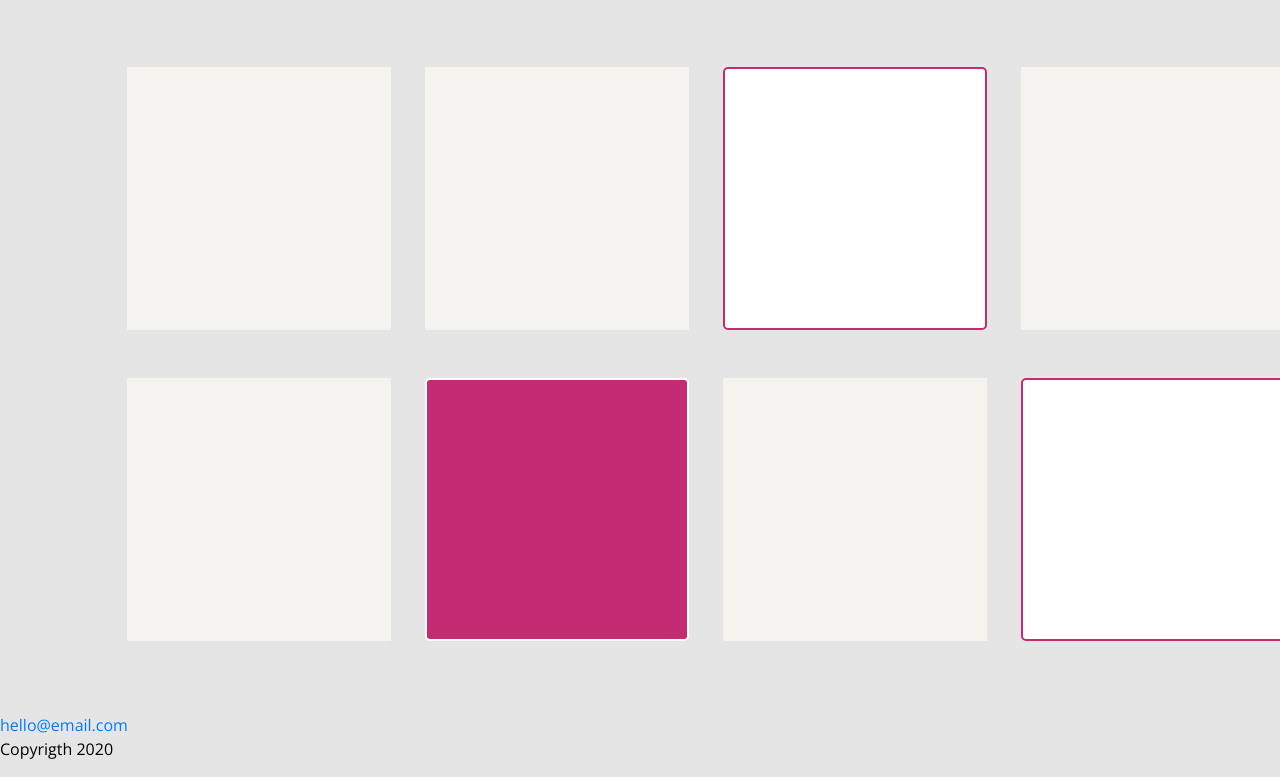
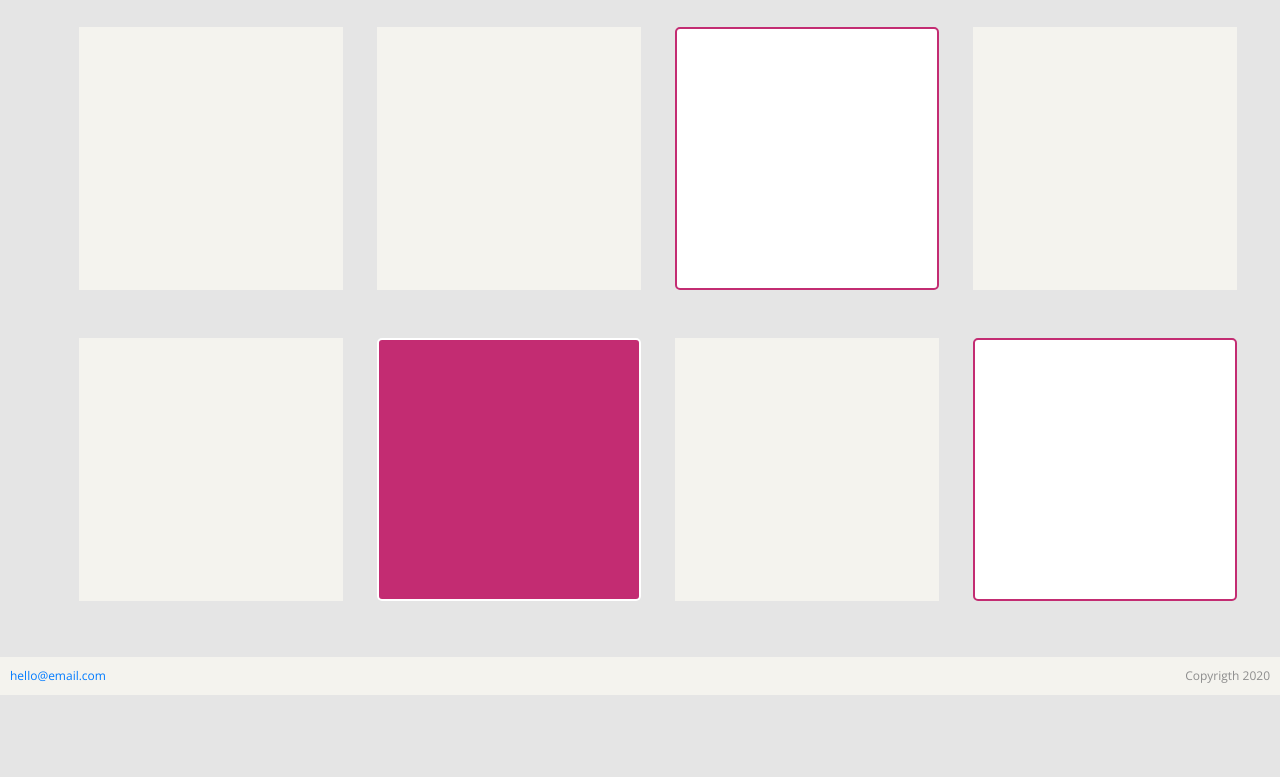
Before and after one commit to piasun/pia-sundsby-css-frameworks-ma1, a plain HTML site: page index.html in a window 1280 px wide. Shown: the part 133-910 px from the top of the page. After the commit the page ends 828 px from the top, so only its background shows below. Drawn offline with nearby package versions, Linux system fonts and the light colour scheme.

Commit message:
updated scss

```diff
--- a/index.html
+++ b/index.html
@@ -13,7 +13,7 @@
   </head>
   <body>
     <nav class="navbar navbar-expand-lg navbar-light bg-light">
-      <a class="navbar-brand nav__logo" href="#">MA1</a>
+      <a class="navbar-brand" href="index.html">MA1</a>
       <button
         class="navbar-toggler"
         type="button"
@@ -43,29 +43,29 @@
     <div class="container">
       <h1>Squares</h1>
 
-      <div class="grid">
-        <div class="grid__item">
+      <div class="row grid">
+        <div class="col-6 col-md-3 grid__item">
           <div class="square"></div>
         </div>
-        <div class="grid__item">
+        <div class="col-6 col-md-3 grid__item">
           <div class="square"></div>
         </div>
-        <div class="grid__item">
+        <div class="col-6 col-md-3 grid__item">
           <div class="square square--border"></div>
         </div>
-        <div class="grid__item">
+        <div class="col-6 col-md-3 grid__item">
           <div class="square"></div>
         </div>
-        <div class="grid__item">
+        <div class="col-6 col-md-3 grid__item">
           <div class="square"></div>
         </div>
-        <div class="grid__item">
+        <div class="col-6 col-md-3 grid__item">
           <div class="square square--coloured"></div>
         </div>
-        <div class="grid__item">
+        <div class="col-6 col-md-3 grid__item">
           <div class="square"></div>
         </div>
-        <div class="grid__item">
+        <div class="col-6 col-md-3 grid__item">
           <div class="square square--border"></div>
         </div>
       </div>
@@ -74,9 +74,7 @@
       <div class="footer__item">
         <a href="/">hello@email.com</a>
       </div>
-      <div class="footer__item">
-        <p>Copyrigth 2020</p>
-      </div>
+      <div class="footer__item">Copyrigth 2020</div>
     </footer>
   </body>
 </html>
--- a/sass/partials/_footer.scss
+++ /dev/null
@@ -1,3 +0,0 @@
-.footer {
-    background: $Background-secondary;
-}
--- a/sass/partials/_layout.scss
+++ b/sass/partials/_layout.scss
@@ -1,6 +1,6 @@
-* {
+/** {
     box-sizing: border-box;
-}
+}*/
 
 html, body {
     height: 100%;
@@ -18,16 +18,27 @@ body {
 .container {
     max-width: 1200px;
     margin: 0 auto;
-    flex: 1 0 auto;
 }
 
 .grid{
-    display: grid;
-    grid-template-columns: repeat(4, 1fr);
-    margin: 3rem;
 
     &__item {
         margin: 1.5em;
         max-width: 250px;
     }
 }
+
+footer {
+    display: flex;
+    justify-content: space-between;
+    align-items: center;
+    background-color: $Background-secondary !important;
+    margin-top: 2rem;
+    font-size: 12px;
+    color: $font;
+    padding: 10px;
+
+    &__item {
+        padding: 5px;
+    }
+}
--- a/sass/partials/_nav.scss
+++ b/sass/partials/_nav.scss
@@ -1,11 +1,10 @@
 .navbar-brand {
-    font-family:$font-primary;
+    font-family: $font-primary;
     font-size: 36px;
 }
 
 .navbar {
     background: $Background-secondary !important;
-
     text-transform: uppercase;
 }
 
```
Also changed, not shown: css/style.css, 1 other file.
